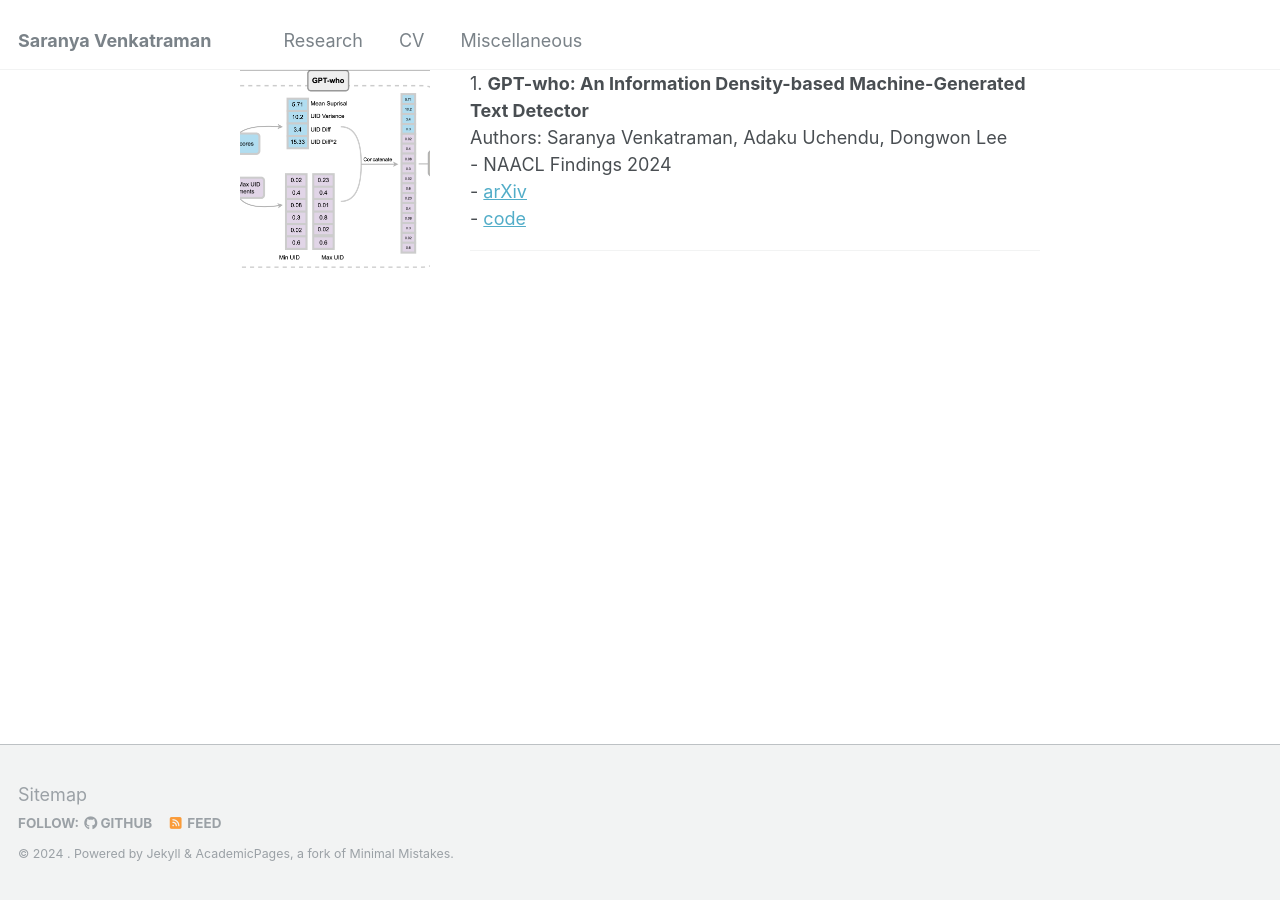
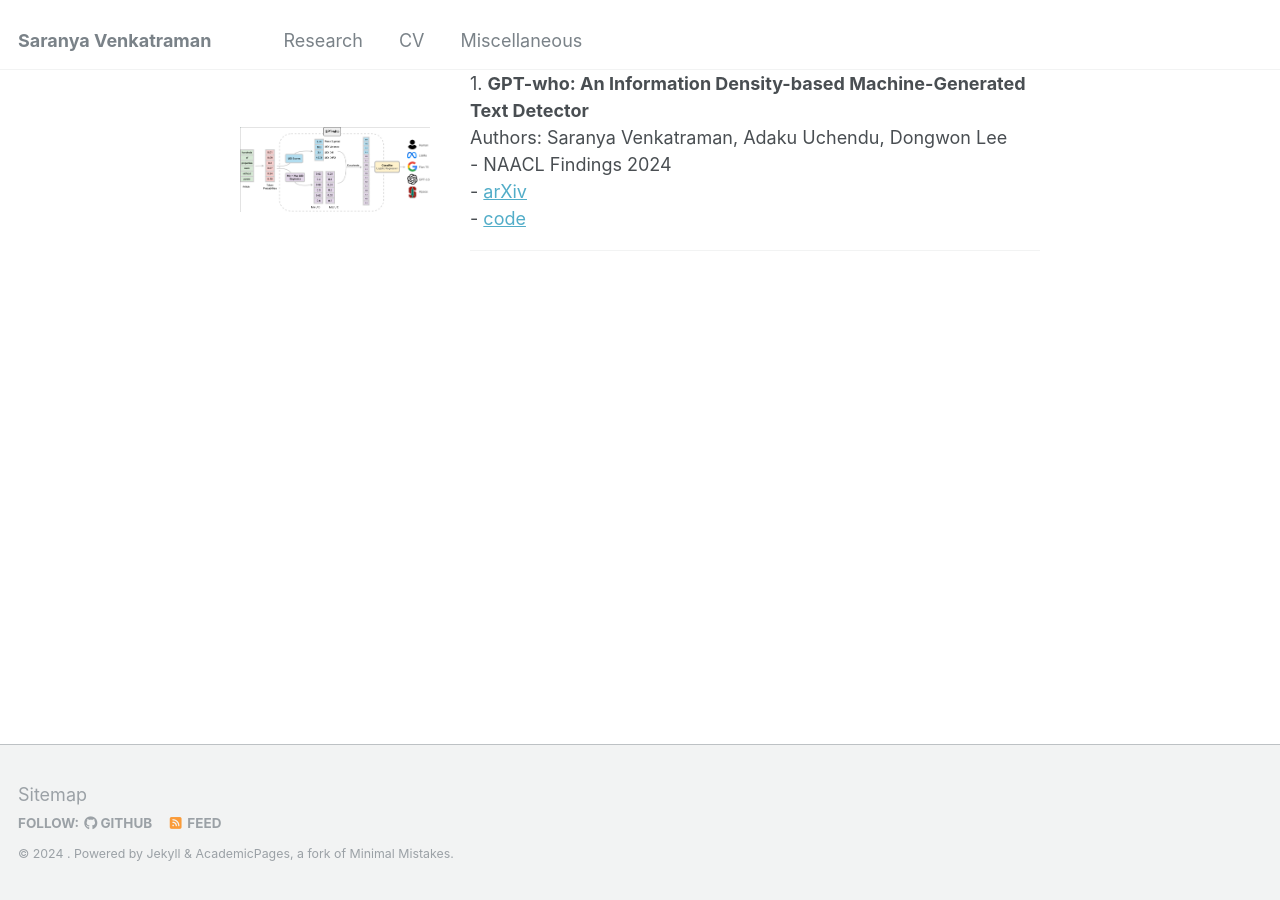
Before and after one commit to saranya-venkatraman/saranya-venkatraman.github.io, a Jekyll site: the page built from _pages/research.html, in a window 1280 px wide. Built offline with Jekyll 4.4.1, drawn with Linux system fonts in a browser that asks for light colours.

Commit message:
Update research.html

```diff
--- a/_pages/research.html
+++ b/_pages/research.html
@@ -33,12 +33,15 @@ comments: true
   .image {
     flex: 1;
     margin-right: 20px;
+    display: flex;
+    align-items: center;
   }
 
   img {
     max-width: 100%;
-    height: 100%; /* Ensure the image takes the full height of its container */
-    object-fit: cover; /* Ensure the image fills its container */
+    max-height: 100%; /* Ensure the image fits within its container */
+    width: auto; /* Ensure image width adjusts based on height */
+    height: auto; /* Ensure image height adjusts based on width */
   }
 </style>
 </head>
```
